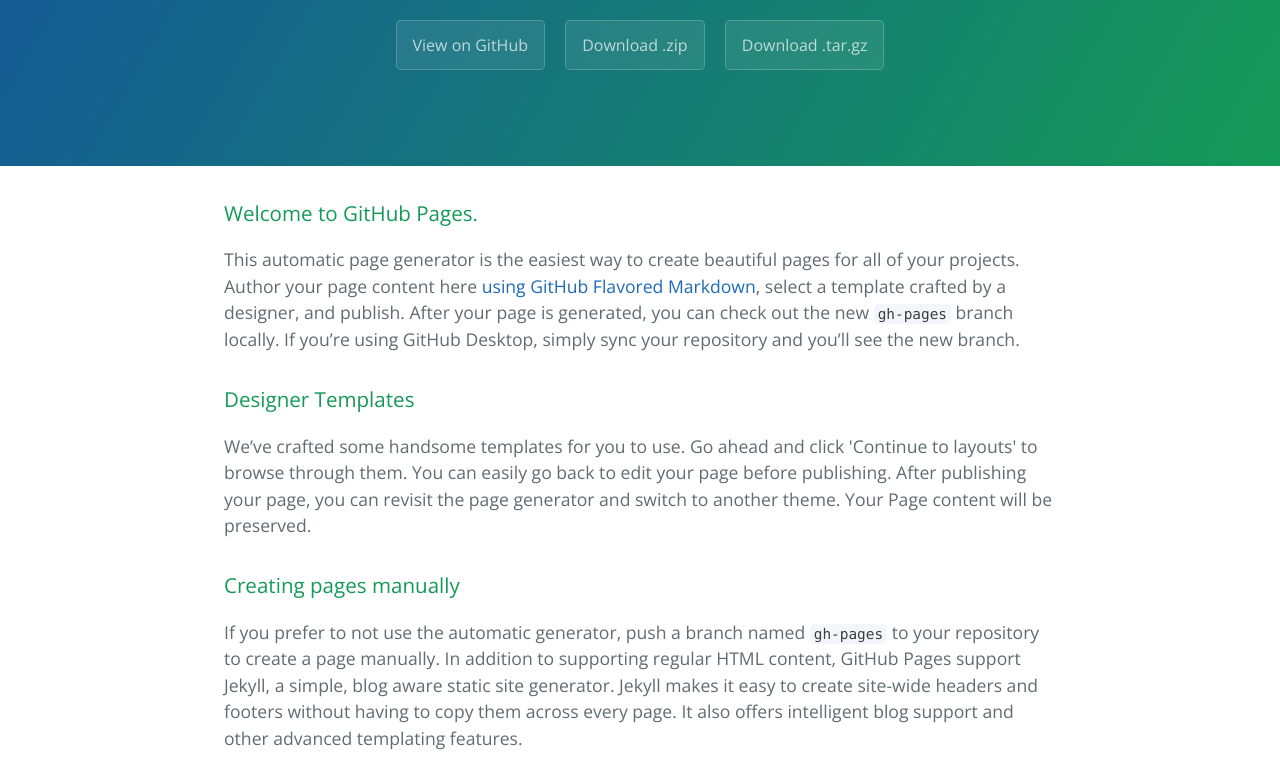
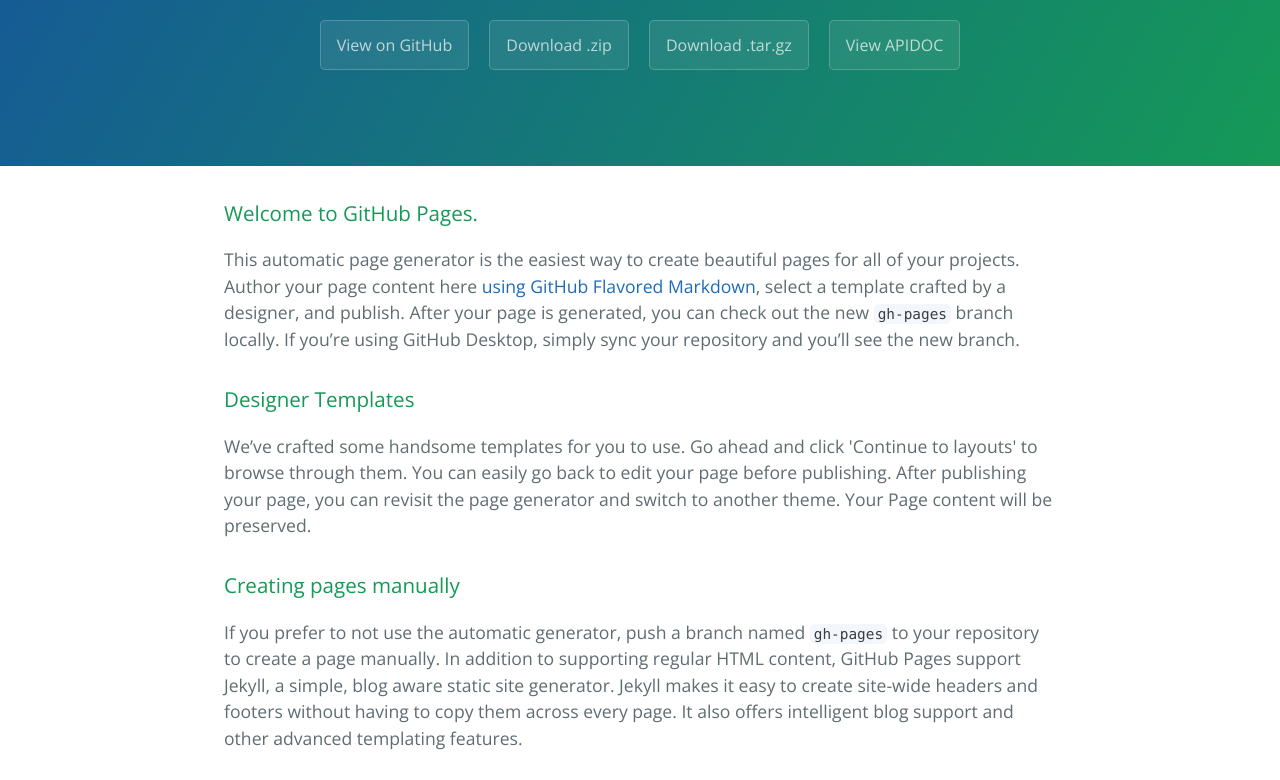
Before and after one commit to bwsoft/iris, a plain HTML site: page index.html in a window 1280 px wide. Shown: the part 170-950 px from the top of the page. Drawn offline with nearby package versions, Linux system fonts and the light colour scheme.

Commit message:
add api doc

```diff
--- a/index.html
+++ b/index.html
@@ -16,6 +16,7 @@
       <a href="https://github.com/bwsoft/iris" class="btn">View on GitHub</a>
       <a href="https://github.com/bwsoft/iris/zipball/master" class="btn">Download .zip</a>
       <a href="https://github.com/bwsoft/iris/tarball/master" class="btn">Download .tar.gz</a>
+      <a href="./doc/index.html" class="btn">View APIDOC</a>
     </section>
 
     <section class="main-content">
```
